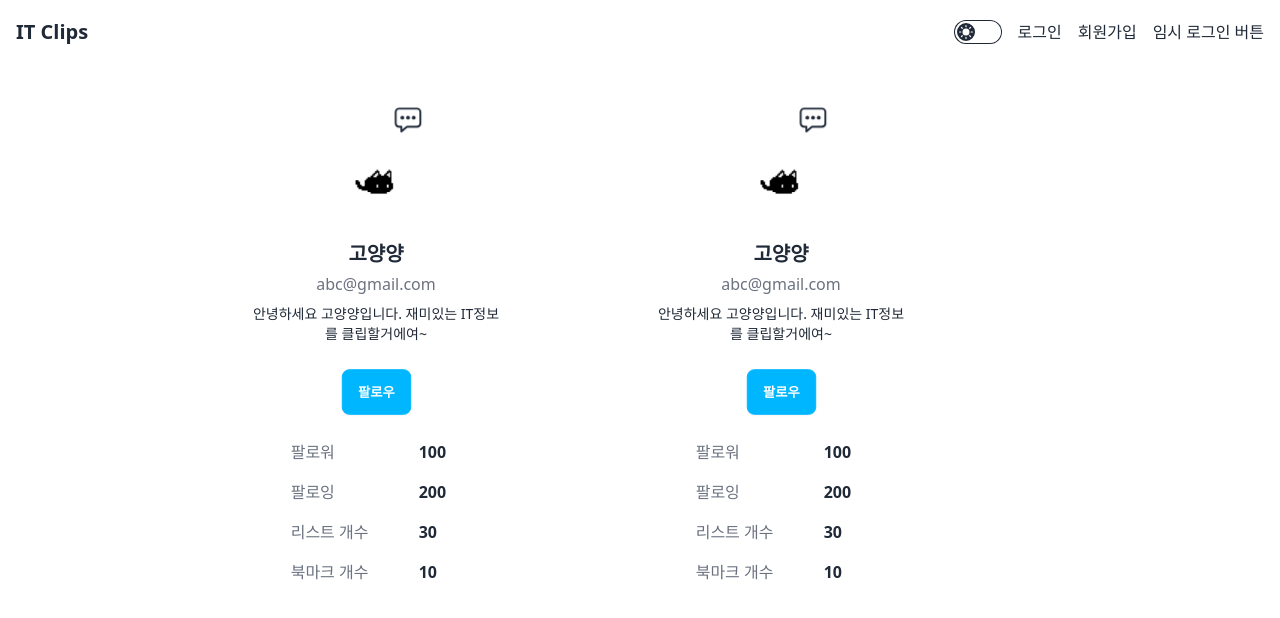
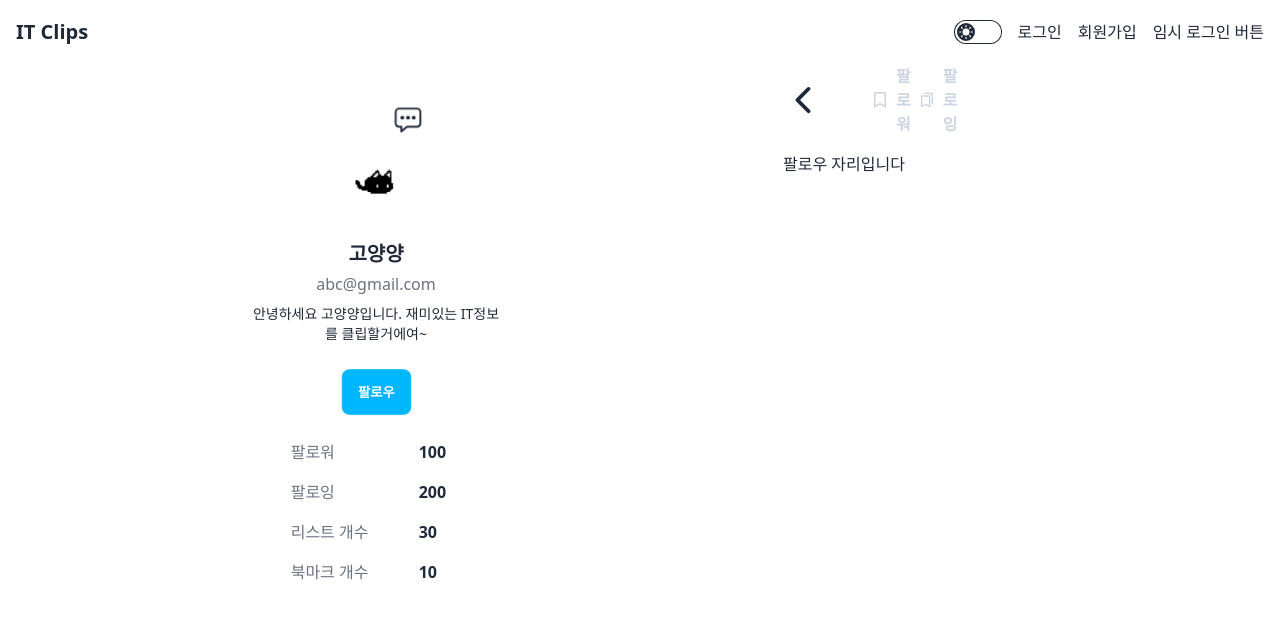
Before and after one commit to D205-Palette/ITClips, a React (Create React App) app in the folder client/itclips/: page /user/1/follow in a window 1280 px wide. Shown: the top 618 px of the page. Built offline with nearby package versions, Linux system fonts and the light colour scheme.

Commit message:
Fix : 팔로우 세부 수정

```diff
--- a/client/itclips/src/components/main/Bookmark.tsx
+++ b/client/itclips/src/components/main/Bookmark.tsx
@@ -36,6 +36,9 @@ const Bookmark : FC<Props> = ({bookmark}) => {
   };
   const isDark = darkModeStore((state) => state.isDark)
 
+  function goExternalUrl (url:string) : void  {
+      window.location.href = url;
+  }
 
   return (
     <>
@@ -43,7 +46,7 @@ const Bookmark : FC<Props> = ({bookmark}) => {
       <div
         className={(isDark? "hover:brightness-150" : "hover:brightness-95") + " card card-side bg-base-100 shadow-xl hover:cursor-pointer h-28"} >
           <>
-            <div className="card-body flex flex-row items-center" onClick={() => {window.open(`https://https://${bookmark.url}`)}}>
+            <div className="card-body flex flex-row items-center" onClick={() => goExternalUrl(`https://${bookmark.url}`)}>
               {/* 주소에 https 포함 여부 확인해야할듯 */}
 
               <div className="flex flex-col flex-auto justify-around">
--- a/client/itclips/src/components/main/FollowTab.tsx
+++ b/client/itclips/src/components/main/FollowTab.tsx
@@ -12,23 +12,23 @@ export default function FollowTab() {
   const isDark = darkModeStore((state)=>state.isDark)
   const textColor = (isDark? "text-slate-300" : "text-slate-900")
 
-  // const navigate = useNavigate()
+  const navigate = useNavigate()
 
-  // const BackButton = (): any => {
-  //   return (
-  //     <button className="me-5  " onClick={()=>navigate(-1)}>
-  //       <IoIosArrowBack size="40px"/>{" "}
-  //     </button>
-  //   );
-  // };
+  const BackButton = (): any => {
+    return (
+      <button className="me-5  " onClick={()=>navigate(-1)}>
+        <IoIosArrowBack size="40px"/>{" "}
+      </button>
+    );
+  };
 
 
   return (
     <>
-      {/* <BackButton /> */}
+      <BackButton />
       <div className="flex justify-around">
-      {/* <NavLink to="follower" className={(({isActive}) => isActive? "text-sky-500 font-bold " : textColor + " font-bold")}><div className="flex flex-row"><div className="flex items-center  mx-2"><FaRegBookmark /></div>팔로워</div></NavLink>
-      <NavLink to="following"  className={(({isActive}) => isActive? "text-sky-500 font-bold " : textColor + " font-bold ")}><div  className="flex flex-row"><div className="flex items-center  mx-2"><MdOutlineBookmarks /></div>팔로잉</div></NavLink> */}
+      <NavLink to="follower" className={(({isActive}) => isActive? "text-sky-500 font-bold " : textColor + " font-bold")}><div className="flex flex-row"><div className="flex items-center  mx-2"><FaRegBookmark /></div>팔로워</div></NavLink>
+      <NavLink to="following"  className={(({isActive}) => isActive? "text-sky-500 font-bold " : textColor + " font-bold ")}><div  className="flex flex-row"><div className="flex items-center  mx-2"><MdOutlineBookmarks /></div>팔로잉</div></NavLink>
     </div>
     </>
   );
--- a/client/itclips/src/pages/ProfileView/FollowView.tsx
+++ b/client/itclips/src/pages/ProfileView/FollowView.tsx
@@ -3,6 +3,7 @@ import MessageLayout from "../../components/aside/MessageLayout";
 import { asideStore } from "../../stores/asideStore";
 import darkModeStore from "../../stores/darkModeStore";
 import FollowTab from "../../components/main/FollowTab";
+import { Outlet } from "react-router-dom";
 
 
 const MyFollow = () => {
@@ -19,18 +20,19 @@ const MyFollow = () => {
           <div id="aside" className="absolute col-start-2 col-span-2">
             {isMessageOpen && <MessageLayout />}
           </div>
-          <AsideProfile />
+          {/* <AsideProfile /> */}
 
         </div>
 
         {/* main자리 */}
-        {/* <FollowTab /> */}
+        <FollowTab />
 
         <div
           id="Main"
           className="lg:col-start-4 lg:col-span-4 md:col-start-3 md:col-span-5 sm:col-start-2 sm:col-span-6"
         >
-
+            팔로우 자리입니다
+            <Outlet />
         </div>
       </div>
     </>
```
Also changed, not shown: client/itclips/src/Router.tsx (+8 -0 lines).
